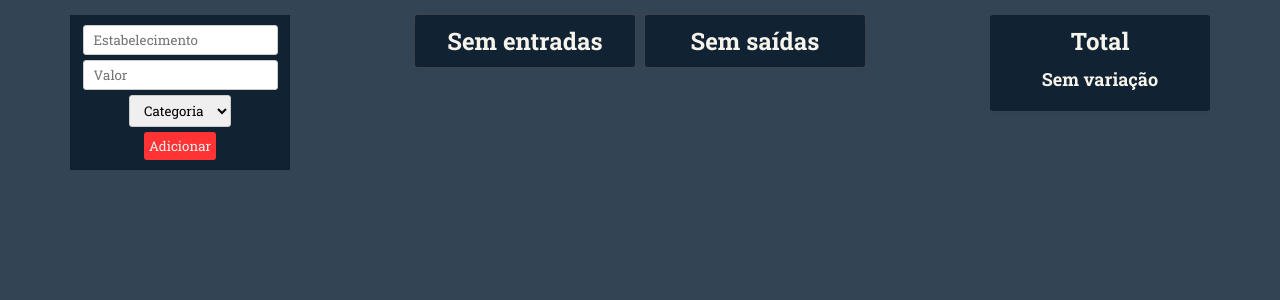
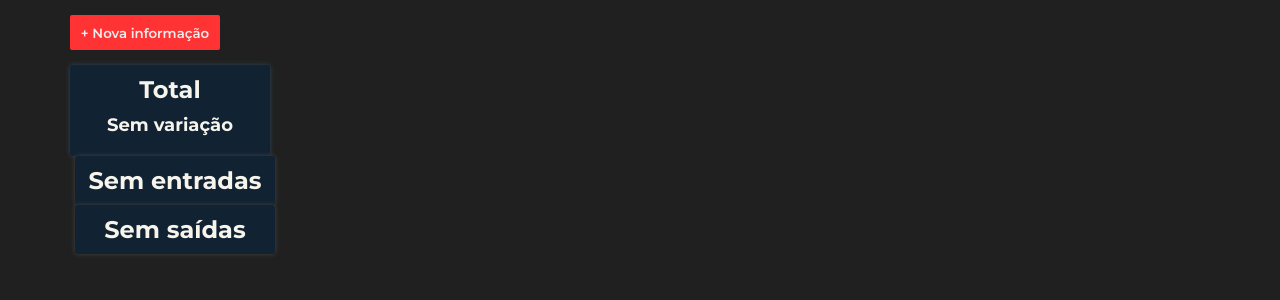
Before and after one commit to BrittosMonteiro/controle-financeiro, a Vue app: page / in a window 1280 px wide. Shown: the top 300 px of the page. Built offline with nearby package versions, Linux system fonts and the light colour scheme.

Commit message:
alterações no container

```diff
--- a/public/index.html
+++ b/public/index.html
@@ -7,7 +7,7 @@
     <link rel="icon" href="<%= BASE_URL %>favicon.ico">
     <title>Controle financeiro</title>
     <link rel="preconnect" href="https://fonts.gstatic.com">
-    <link href="https://fonts.googleapis.com/css2?family=Roboto+Slab:wght@100;200;300;400;500;600;700;800;900&display=swap" rel="stylesheet">
+    <link href="https://fonts.googleapis.com/css2?family=Montserrat:wght@100;200;300;400;500;600;700;800;900&display=swap" rel="stylesheet">
   </head>
   <body>
     <noscript>
--- a/src/App.vue
+++ b/src/App.vue
@@ -25,12 +25,13 @@ export default {
   outline: 0;
   border: none;
   list-style-type: none;
-  font-family: 'Roboto Slab';
+  font-family: 'Montserrat';
+  box-sizing: border-box;
 }
 html, body{
   width: 100%;
   height: 100%;
-  background-color: #345;
+  background-color: #202020;
 }
 button{
   cursor: pointer;
@@ -42,6 +43,5 @@ button{
   max-width: 1140px;
   height: 100%;
   margin: auto;
-  padding: 15px 0;
 }
 </style>
--- a/src/components/Container.vue
+++ b/src/components/Container.vue
@@ -1,15 +1,22 @@
 <template>
     <div class="container">
         <div class="card">
-            <input type="text" class="inputText" name="estab" id="estab" placeholder="Estabelecimento" v-model="estab">
+            <button class="btnNewInformation" @click="btnNewInformation">
+                + Nova informação
+            </button>
+            <div class="formNewInformation" v-if="visible">
+                <input type="text" class="inputText" name="origin" id="origin" placeholder="Origem" v-model="origin" autofocus>
                 <input type="number" class="inputText" name="valor" id="valor" placeholder="Valor" v-model="valor">
                 <select name="category" class="inputText" v-model="categoria">
                     <option value="">Categoria</option>
                     <option value="entrada">Entrada</option>
                     <option value="saida">Saída</option>
                 </select>
-            <button class="btnAdicionar" id="btnAdd" v-on:click="addValor">Adicionar</button>
+                <button class="btnAdd" id="btnAdd" v-on:click="addValor">Adicionar</button>
             </div>
+        </div>
+
+        <DisplayValue title="Total" v-bind:value="total" />
 
         <div class="group">
             <Lista v-if="entradas.length <= 0" title="Sem entradas"/>
@@ -18,7 +25,6 @@
             <Lista v-else :lista="saidas" title="Saídas"/>
         </div>
 
-        <DisplayValue title="Total" v-bind:value="total" />
     </div>
 </template>
 
@@ -37,14 +43,18 @@ export default {
             total: 0,
             entradas: [],
             saidas:[],
-            estab: '',
+            origin: '',
             valor: '',
             categoria: '',
+            visible: false
         }
     },
     methods: {
+        btnNewInformation(){
+            this.visible = !this.visible;
+        },
         addValor(){
-            let estab = this.estab;
+            let origin = this.origin;
             let valor = parseFloat(this.valor);
             let categoria = this.categoria;
 
@@ -58,13 +68,13 @@ export default {
 
             if(valor < 0){
                 this.saidas.push({
-                    estabelecimento: estab,
+                    origin: origin,
                     custo: valor
                 })
                 localStorage.setItem('saidas', JSON.stringify(this.saidas))
             } else {
                 this.entradas.push({
-                    estabelecimento: estab,
+                    origin: origin,
                     custo: valor
                 })
                 localStorage.setItem('entradas', JSON.stringify(this.entradas))
@@ -72,7 +82,7 @@ export default {
 
             this.total = (parseFloat(this.entradas.reduce((t, i) => t+i.custo, 0)))+(parseFloat(this.saidas.reduce((t, i) => t+i.custo, 0)))
 
-            this.estab = '';
+            this.origin = '';
             this.valor = '';
         },
     },
@@ -94,36 +104,56 @@ export default {
 <style scoped>
 .container{
     display: flex;
-    flex-direction: row;
+    flex-direction: column;
     width: 100%;
     align-items: flex-start;
     justify-content: space-between;
+    margin:15px 0;
 }
 .card{
     display: flex;
     flex-direction: column;
+    flex-wrap: wrap;
     width: 100%;
-    max-width: 200px;
-    padding: 10px;
-    align-items: center;
     justify-content: flex-start;
-    background-color: #123;
+    margin: 0 0 15px 0;
+}
+.formNewInformation{
+    display: flex;
+    margin: 10px 0;
 }
 .inputText{
     padding: 5px 10px;
-    border-radius: 3px;
-    margin-bottom: 5px;
-    border: 1px solid #ccc;
+    width: 200px;
+    height: 35px;
+    margin: 0 15px 0 0;
+    border-radius: 1px;
+    background-color: #202020;
+    border: 1px solid transparent;
+    color: #f6f4eb;
+    transition: all 0.6s ease-in-out;
 }
-.card button{
+.inputText::placeholder{
+    color: #f6f4eb;
+    font-style: italic;
+}
+.inputText:focus{
+    border: 1px solid #f33
+}
+.btnAdd, .btnNewInformation{
+    height: 35px;
     padding: 5px;
     background-color: #f33;
-    border-radius: 3px;
     color: #eee;
+    border-radius: 2px;
+}
+.btnNewInformation{
+    width: 150px;
+    font-weight: 600;
 }
 .group{
     display: flex;
-    flex-direction: row;
+    flex-direction: column;
     width: 100%;
     justify-content: center;
 }
--- a/src/components/Lista.vue
+++ b/src/components/Lista.vue
@@ -2,7 +2,7 @@
     <div class="lista">
         <h1 class="listTitle">{{title}}</h1>
         <ol class="list">
-            <li class="listItem" v-for="(l, index) in lista" v-bind:key="index">{{l.estabelecimento}} - R$ {{l.custo}}</li>
+            <li class="listItem" v-for="(l, index) in lista" v-bind:key="index">{{l.origin}} - R$ {{l.custo}}</li>
         </ol>
     </div>
 </template>
```
Lines whose indentation alone changed are shown as unchanged.
